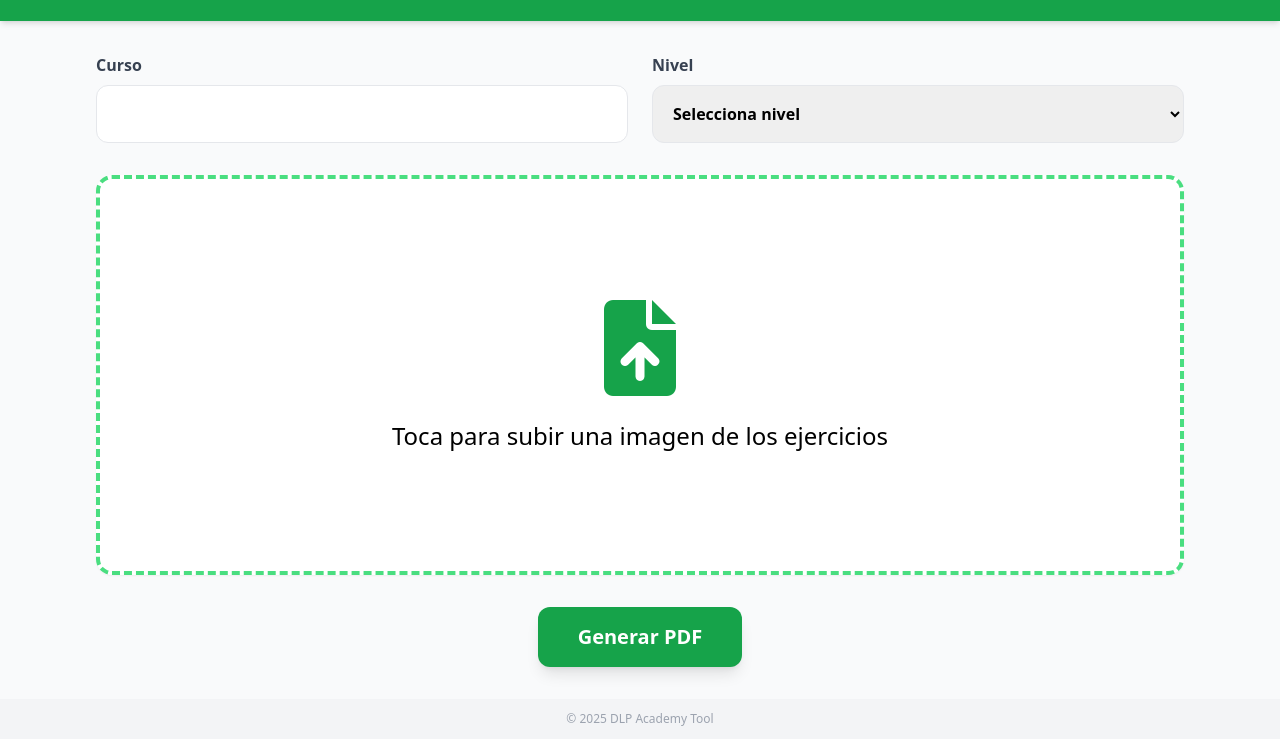
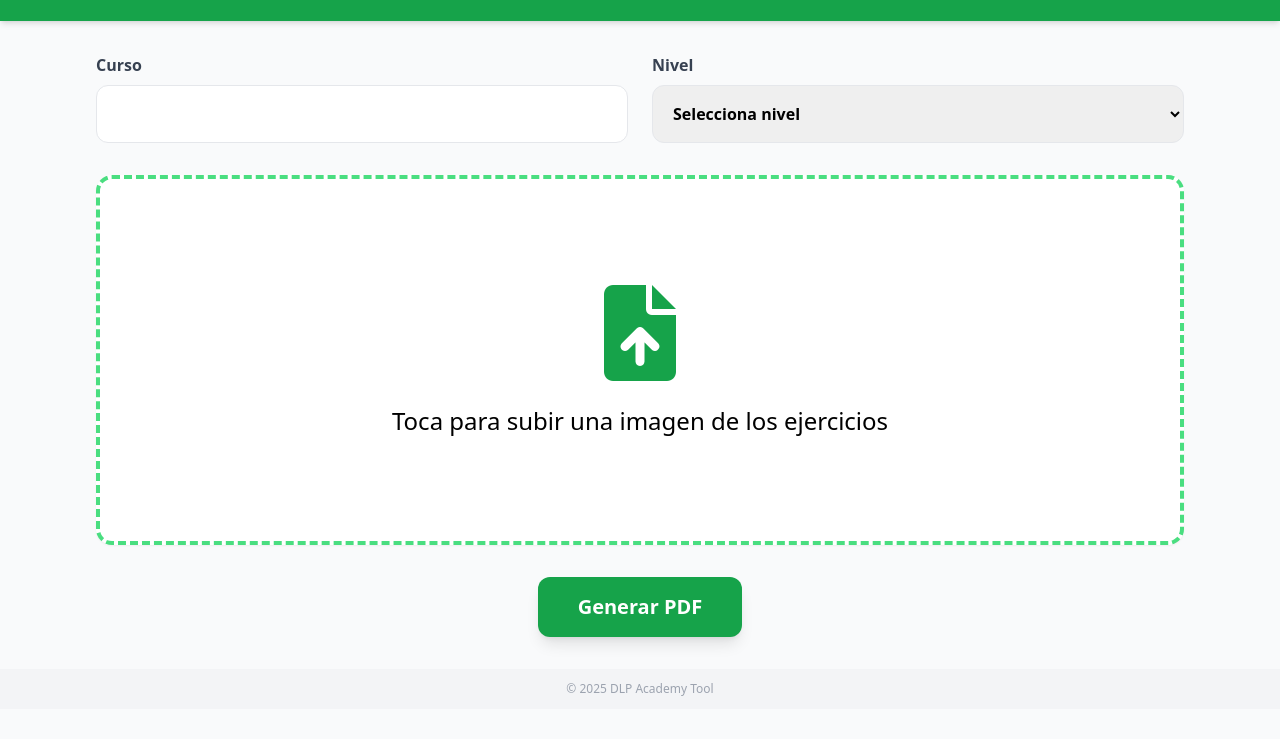
Before and after one commit to alejandrodelapenasimon-create/DLP-academy-CREADOR-DE-FICHAS, a plain HTML site: page ficha.html in a window 1280 px wide. Shown: the part 91-830 px from the top of the page. After the commit the page ends 800 px from the top, so only its background shows below. Drawn offline with nearby package versions, Linux system fonts and the light colour scheme.

Commit message:
Update ficha.html

```diff
--- a/ficha.html
+++ b/ficha.html
@@ -9,7 +9,7 @@
   <link href="https://cdnjs.cloudflare.com/ajax/libs/font-awesome/6.0.0/css/all.min.css" rel="stylesheet">
 </head>
 
-<body class="bg-gray-50 min-h-screen flex flex-col transition-colors duration-[3000ms] ease-in-out">
+<body class="bg-gray-50 w-screen h-screen flex flex-col transition-colors duration-[3000ms] ease-in-out">
 
   <!-- HEADER -->
   <header id="header" class="bg-green-600 p-6 text-center shadow-md transition-colors duration-[3000ms]">
@@ -20,7 +20,7 @@
   </header>
 
   <!-- MAIN -->
-  <main class="w-full max-w-6xl mx-auto p-8 flex-grow">
+  <main class="w-full max-w-6xl mx-auto p-8 flex-grow flex flex-col">
 
     <!-- FORMULARIO -->
     <div class="grid grid-cols-1 md:grid-cols-2 gap-6 mb-8">
@@ -42,7 +42,7 @@
 
     <!-- DROPZONE -->
     <div id="dropZone"
-      class="group w-full min-h-[50vh] flex flex-col justify-center items-center
+      class="group w-full flex-grow flex flex-col justify-center items-center
              border-4 border-dashed border-green-400 rounded-2xl p-6 cursor-pointer
              bg-white transition-all duration-[3000ms] shadow-sm
              hover:bg-gradient-to-br hover:from-green-100 hover:to-green-200">
@@ -75,7 +75,7 @@
   </main>
 
   <!-- FOOTER -->
-  <footer class="p-3 text-center text-xs text-gray-400 bg-gray-100">
+  <footer class="p-3 text-center text-xs text-gray-400 bg-gray-100 mt-auto">
     © 2025 DLP Academy Tool
   </footer>
 
@@ -130,7 +130,7 @@
     subtitulo.textContent = tema.texto;
 
     dropZone.className = `
-      group w-full min-h-[50vh] flex flex-col justify-center items-center
+      group w-full flex-grow flex flex-col justify-center items-center
       border-4 border-dashed rounded-2xl p-6 cursor-pointer
       bg-white transition-all duration-[3000ms] shadow-sm
       ${tema.drop}
```
